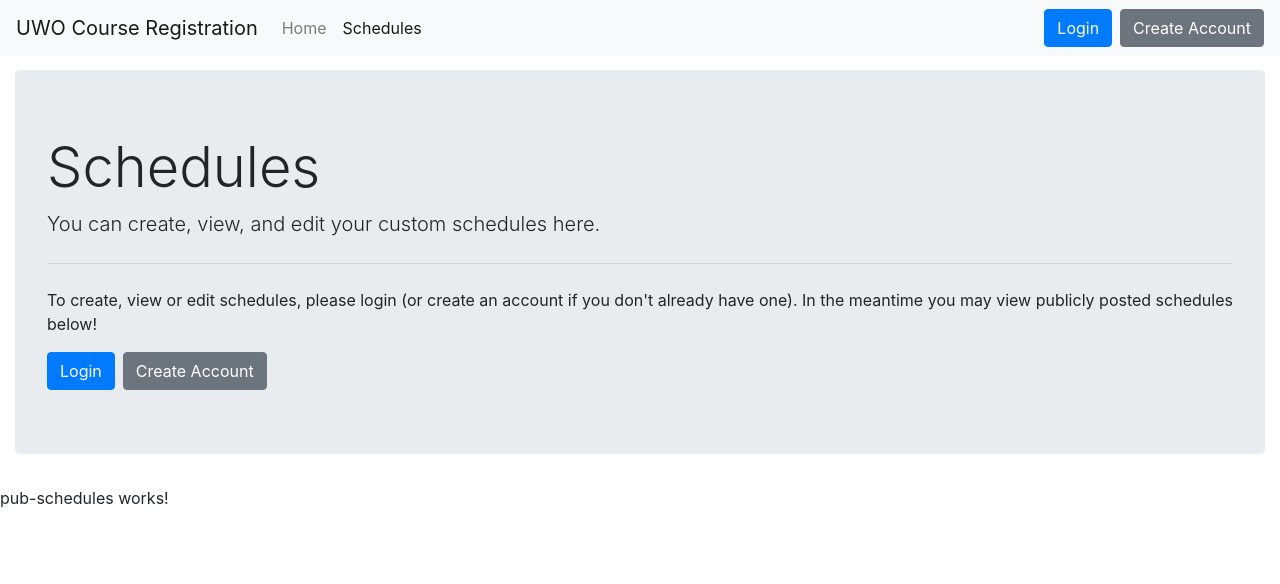
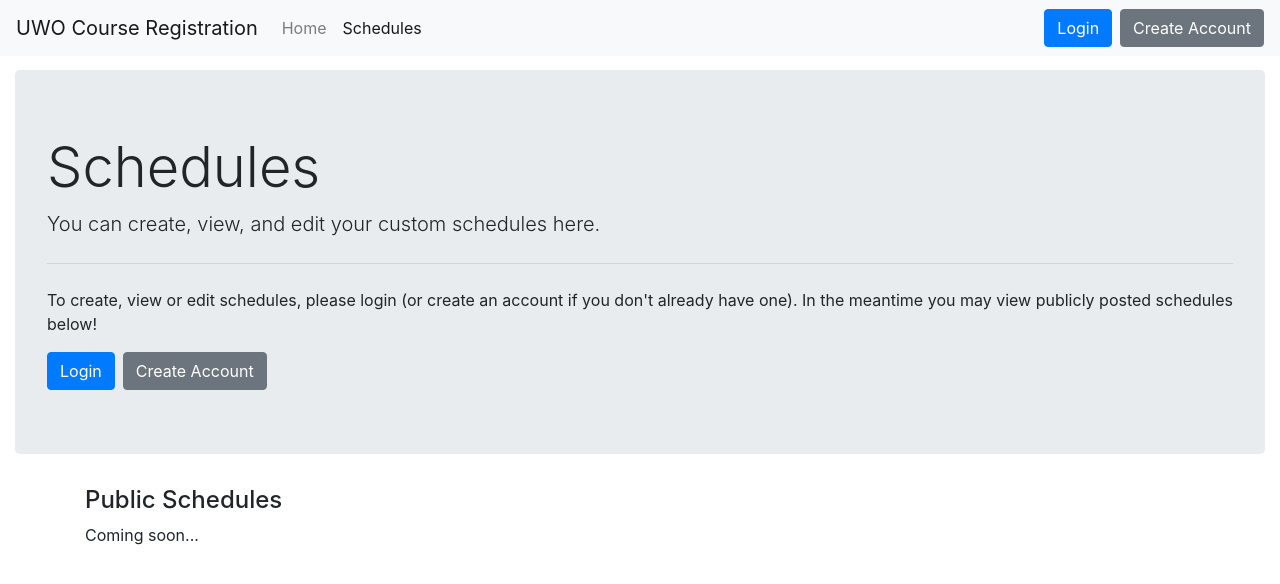
Before and after one commit to rvickram/course-registration-site, an Angular app: page /schedules in a window 1280 px wide. Shown: the top 584 px of the page. Built offline with nearby package versions, Linux system fonts and the light colour scheme.

Commit message:
Created skeleton for scheduling page.

```diff
--- a/src/app/pub-schedules/pub-schedules.component.html
+++ b/src/app/pub-schedules/pub-schedules.component.html
@@ -1 +1,4 @@
-<p>pub-schedules works!</p>
+<div class="container mb-4">
+    <h4>Public Schedules</h4>
+    Coming soon...
+</div>
--- a/src/app/schedule-dashboard/schedule-dashboard.component.html
+++ b/src/app/schedule-dashboard/schedule-dashboard.component.html
@@ -32,9 +32,10 @@
 
 <app-pub-schedules></app-pub-schedules>
 
-
-
+<div *ngIf="accountService.isLoggedIn()" class="container mb-4">
+    <h4>My Schedules</h4>
+</div>
 
 <div *ngIf="accountService.isLoggedIn()" class="container">
-    scheduling app
+    <h4>Schedule Builder</h4>
 </div>
```
